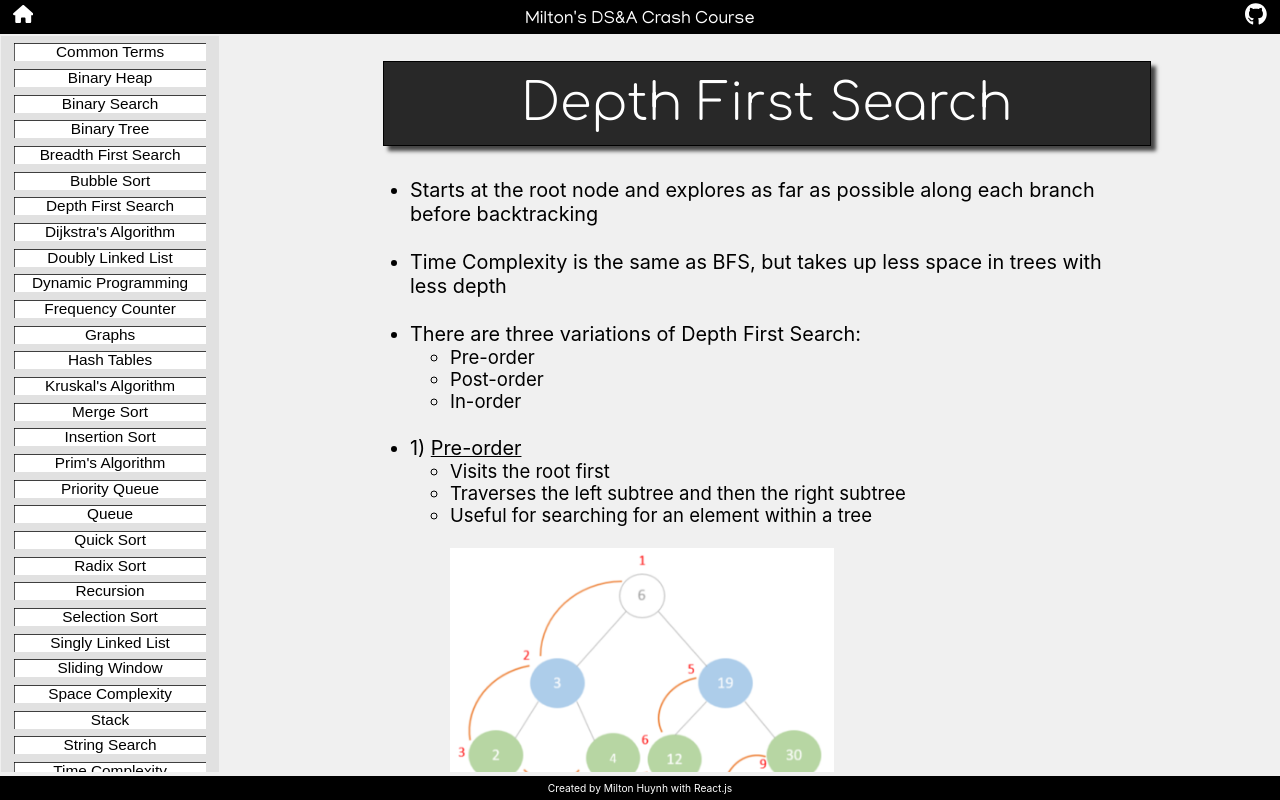
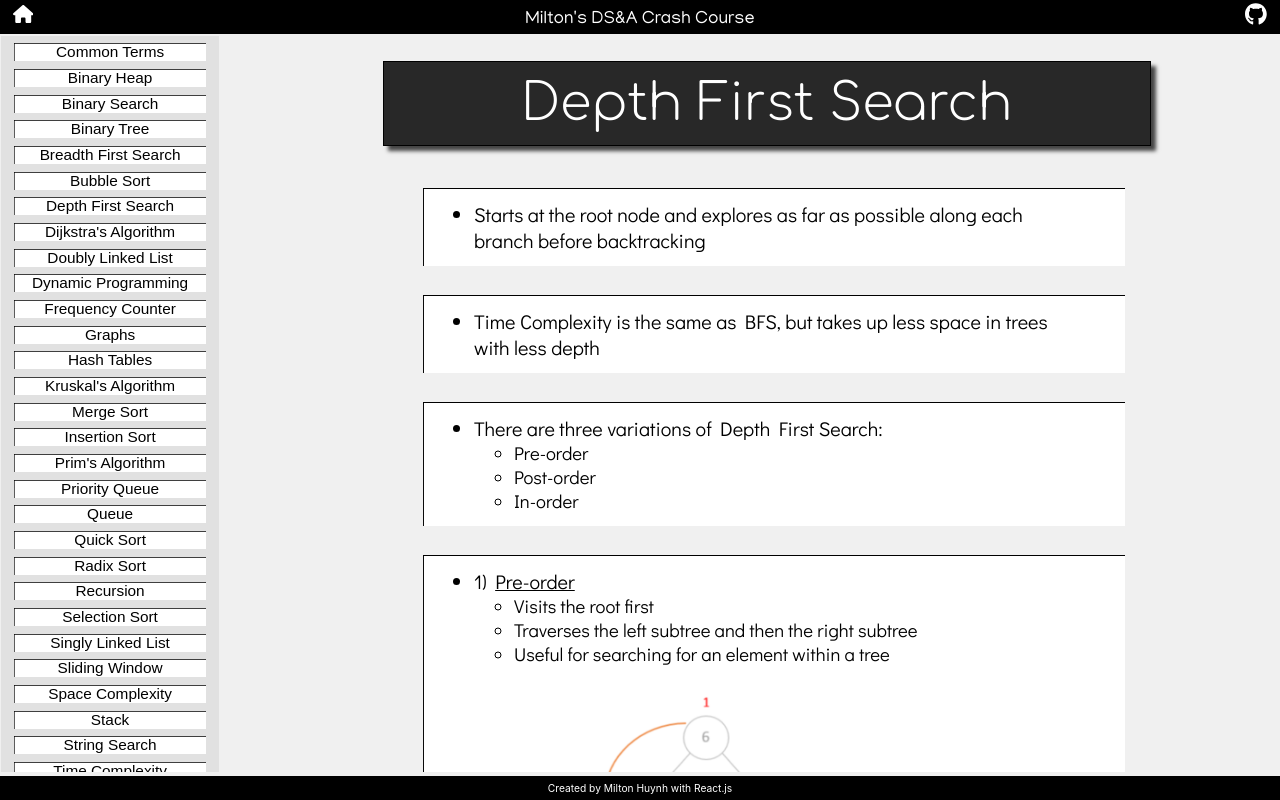
Before and after one commit to miltonhuynh/DSA-guide, a React (Create React App) app in the folder app/: page /DSA-guide/DepthFirstSearch in a window 1280 px wide. Built offline with nearby package versions, Linux system fonts and the light colour scheme; a web font is replaced by a local one.

Commit message:
Edited DFS page to match new style

```diff
--- a/app/src/Concepts/DepthFirstSearch.js
+++ b/app/src/Concepts/DepthFirstSearch.js
@@ -43,14 +43,17 @@ export default function DepthFirstSearch() {
       <div class="Concept_title">Depth First Search</div>
       <div class="Container font-m">
         <ul>
-          <li>Starts at the root node and explores as far as possible along each branch before backtracking</li><br/>
-          <li>Time Complexity is the same as BFS, but takes up less space in trees with less depth</li><br/>
+          <div class="Section"><li>Starts at the root node and explores as far as possible along each branch before backtracking</li></div>
+          <div class="Section"><li>Time Complexity is the same as BFS, but takes up less space in trees with less depth</li></div>
+          <div class="Section">
             <li>There are three variations of Depth First Search: </li>
             <ul class="font-sm">
               <li>Pre-order</li>
               <li>Post-order</li>
               <li>In-order</li>
-          </ul><br/>
+            </ul>
+          </div>
+          <div class="Section">
             <li>1) <u>Pre-order</u></li>
             <ul class="font-sm">
               <li>Visits the root first</li>
@@ -83,6 +86,8 @@ export default function DepthFirstSearch() {
                 </div>
               </li>
             </ul>
+          </div>
+          <div class="Section">
             <li>2) <u>Post-order</u></li>
             <ul class="font-sm">
               <li>Traverses the left subtree and then the right subtree, and lastly the root</li>
@@ -113,7 +118,9 @@ export default function DepthFirstSearch() {
                   </pre>
                 </div>
               </li>
-          </ul><br/>
+            </ul>
+          </div>
+          <div class="Section">
             <li>3) <u>In-order</u></li>
             <ul class="font-sm">
               <li>Traverses the left subtree and then the root and lastly the right subtree</li>
@@ -137,9 +144,9 @@ export default function DepthFirstSearch() {
                 </ul><br/>
               </li>
             </ul>
-        </ul>
+          </div></ul>
         <div class="font-l">JavaScript Implementation:</div>
-        <div class="Code">
+        <div class="Code Section">
           <pre>
             <code>
               {inorder}
```
Lines whose indentation alone changed are shown as unchanged.
